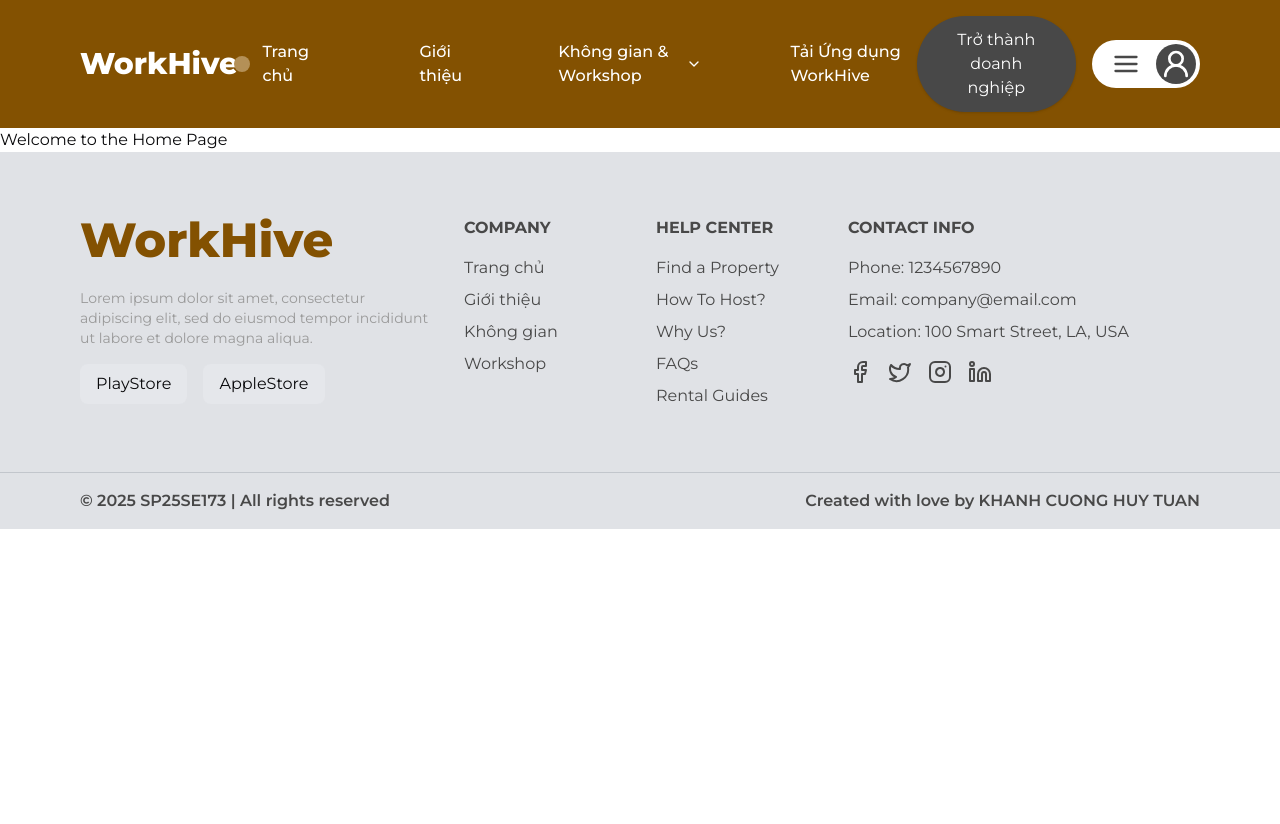
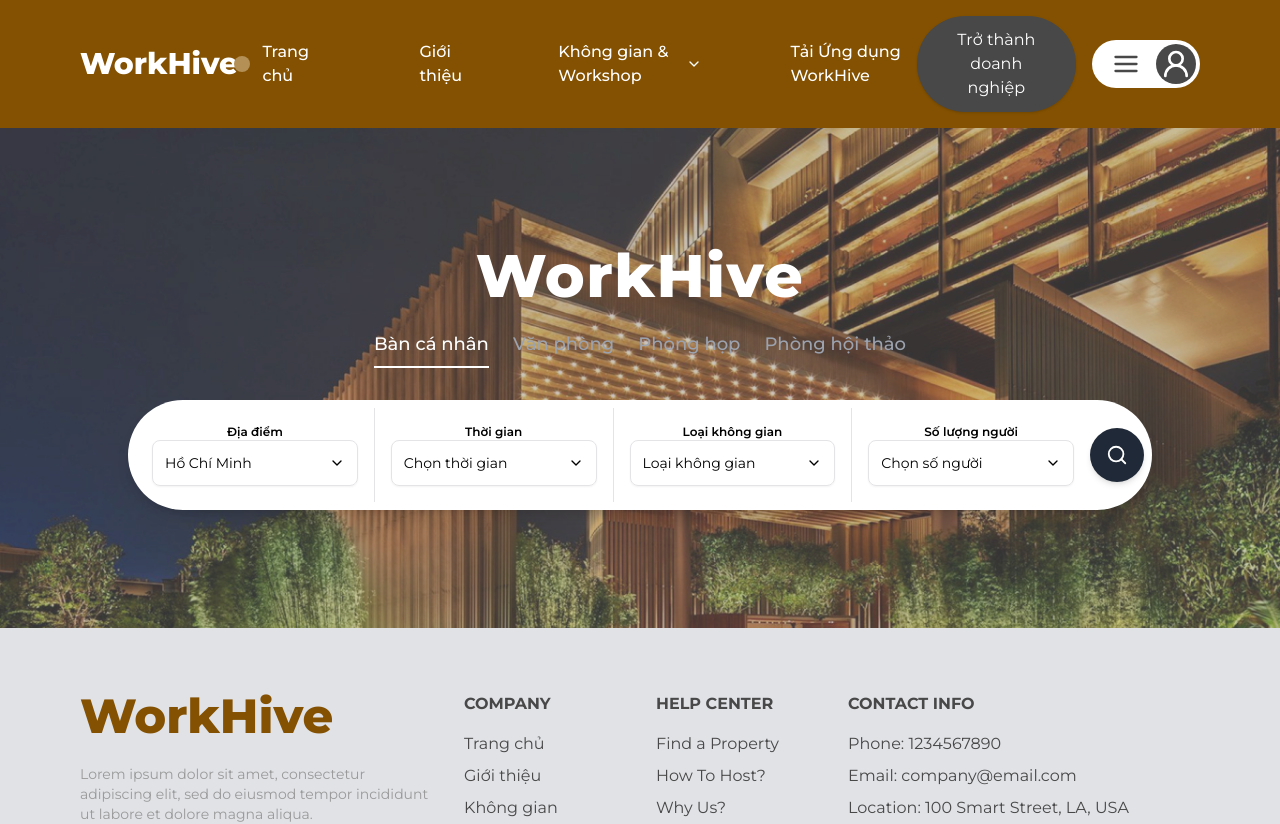
Before and after one commit to PMCdaniel123/SEP490_FE_Clients, a Next.js app: page / in a window 1280 px wide. Shown: the top 824 px of the page. Before the commit the page ends 800 px from the top, so only its background shows below. Built offline with nearby package versions, Linux system fonts and the light colour scheme.

Commit message:
feat: :sparkles: search-banner

```diff
--- a/app/(root)/page.tsx
+++ b/app/(root)/page.tsx
@@ -1,9 +1,11 @@
 "use client";
+
+import SearchBanner from "@/components/search-banner/search-banner";
 
 function HomePage() {
   return (
     <div>
-      <h1>Welcome to the Home Page</h1>
+      <SearchBanner />
     </div>
   );
 }
--- /dev/null
+++ b/components/search-banner/search-banner.tsx
@@ -0,0 +1,167 @@
+import Image from "next/image";
+import { Search, ChevronDown } from "lucide-react";
+import * as Select from "@radix-ui/react-select";
+import { useState } from "react";
+
+export default function SearchBanner() {
+  const [location, setLocation] = useState("");
+  const [time, setTime] = useState("");
+  const [space, setSpace] = useState("");
+  const [people, setPeople] = useState("");
+  const [selectedTab, setSelectedTab] = useState("Bàn cá nhân");
+
+  return (
+    <div className="relative w-full h-[500px]">
+      {/* Background Image */}
+      <Image
+        src="/banner.png"
+        alt="Banner"
+        layout="fill"
+        objectFit="cover"
+        className="brightness-75"
+      />
+
+      {/* Overlay Content */}
+      <div className="absolute inset-0 flex flex-col items-center justify-center text-white text-center px-4">
+        <h2 className="text-6xl font-extrabold tracking-wide">WorkHive</h2>
+
+        {/* Tabs */}
+        <div className="flex gap-6 mt-6 text-lg font-medium">
+          {["Bàn cá nhân", "Văn phòng", "Phòng họp", "Phòng hội thảo"].map(
+            (tab) => (
+              <span
+                key={tab}
+                className={`pb-2 cursor-pointer transition-all duration-100 ease-in-out ${
+                  selectedTab === tab
+                    ? "border-b-2 border-white text-white"
+                    : "text-gray-400"
+                }`}
+                onClick={() => setSelectedTab(tab)}
+              >
+                {tab}
+              </span>
+            )
+          )}
+        </div>
+
+        {/* Search Bar */}
+        <div className="mt-8 bg-white text-black rounded-full flex items-center shadow-lg p-2 w-[85%] max-w-5xl">
+          {/* Địa điểm */}
+          <Dropdown
+            label="Địa điểm"
+            value={location}
+            setValue={setLocation}
+            placeholder="Hồ Chí Minh"
+            hasBorder
+          >
+            <DropdownItem value="hcm">Hồ Chí Minh</DropdownItem>
+            <DropdownItem value="hanoi">Hà Nội</DropdownItem>
+            <DropdownItem value="danang">Đà Nẵng</DropdownItem>
+          </Dropdown>
+
+          {/* Thời gian */}
+          <Dropdown
+            label="Thời gian"
+            value={time}
+            setValue={setTime}
+            placeholder="Chọn thời gian"
+            hasBorder
+          >
+            <DropdownItem value="morning">Sáng</DropdownItem>
+            <DropdownItem value="afternoon">Chiều</DropdownItem>
+            <DropdownItem value="full">Cả ngày</DropdownItem>
+          </Dropdown>
+
+          {/* Loại không gian */}
+          <Dropdown
+            label="Loại không gian"
+            value={space}
+            setValue={setSpace}
+            placeholder="Loại không gian"
+            hasBorder
+          >
+            <DropdownItem value="coworking">Coworking Space</DropdownItem>
+            <DropdownItem value="private">Văn phòng riêng</DropdownItem>
+            <DropdownItem value="meeting">Phòng họp</DropdownItem>
+          </Dropdown>
+
+          {/* Số lượng người */}
+          <Dropdown
+            label="Số lượng người"
+            value={people}
+            setValue={setPeople}
+            placeholder="Chọn số người"
+            hasBorder={false}
+          >
+            <DropdownItem value="1-5">1-5 người</DropdownItem>
+            <DropdownItem value="6-10">6-10 người</DropdownItem>
+            <DropdownItem value="11-20">11-20 người</DropdownItem>
+          </Dropdown>
+
+          {/* Nút tìm kiếm */}
+          <button className="bg-gray-800 text-white p-4 rounded-full shadow-md transition-transform transform hover:scale-105 active:scale-95">
+            <Search size={22} />
+          </button>
+        </div>
+      </div>
+    </div>
+  );
+}
+
+/* Component Dropdown */
+interface DropdownProps {
+  label: string;
+  value: string;
+  setValue: (value: string) => void;
+  placeholder: string;
+  children: React.ReactNode;
+  hasBorder: boolean;
+}
+
+function Dropdown({
+  label,
+  value,
+  setValue,
+  placeholder,
+  children,
+  hasBorder,
+}: DropdownProps) {
+  return (
+    <div className={`flex-1 p-4 ${hasBorder ? "border-r" : ""}`}>
+      <p className="text-xs font-semibold">{label}</p>
+      <Select.Root value={value} onValueChange={setValue}>
+        <Select.Trigger className="w-full flex justify-between items-center bg-transparent text-sm outline-none p-3 border rounded-lg shadow-sm cursor-pointer focus:ring-2 focus:ring-gray-300">
+          <Select.Value placeholder={placeholder} />
+          <Select.Icon>
+            <ChevronDown size={16} />
+          </Select.Icon>
+        </Select.Trigger>
+        <Select.Portal>
+          <Select.Content
+            className="bg-white rounded-lg shadow-lg p-2 w-56"
+            position="popper"
+          >
+            <Select.Viewport>{children}</Select.Viewport>
+          </Select.Content>
+        </Select.Portal>
+      </Select.Root>
+    </div>
+  );
+}
+
+/* Component Dropdown Item */
+interface DropdownItemProps {
+  value: string;
+  children: React.ReactNode;
+}
+
+function DropdownItem({ value, children }: DropdownItemProps) {
+  return (
+    <Select.Item
+      value={value}
+      className="p-2 hover:bg-gray-100 cursor-pointer rounded-md focus:bg-gray-200 focus:outline-none"
+    >
+      <Select.ItemText>{children}</Select.ItemText>
+    </Select.Item>
+  );
+}
```
